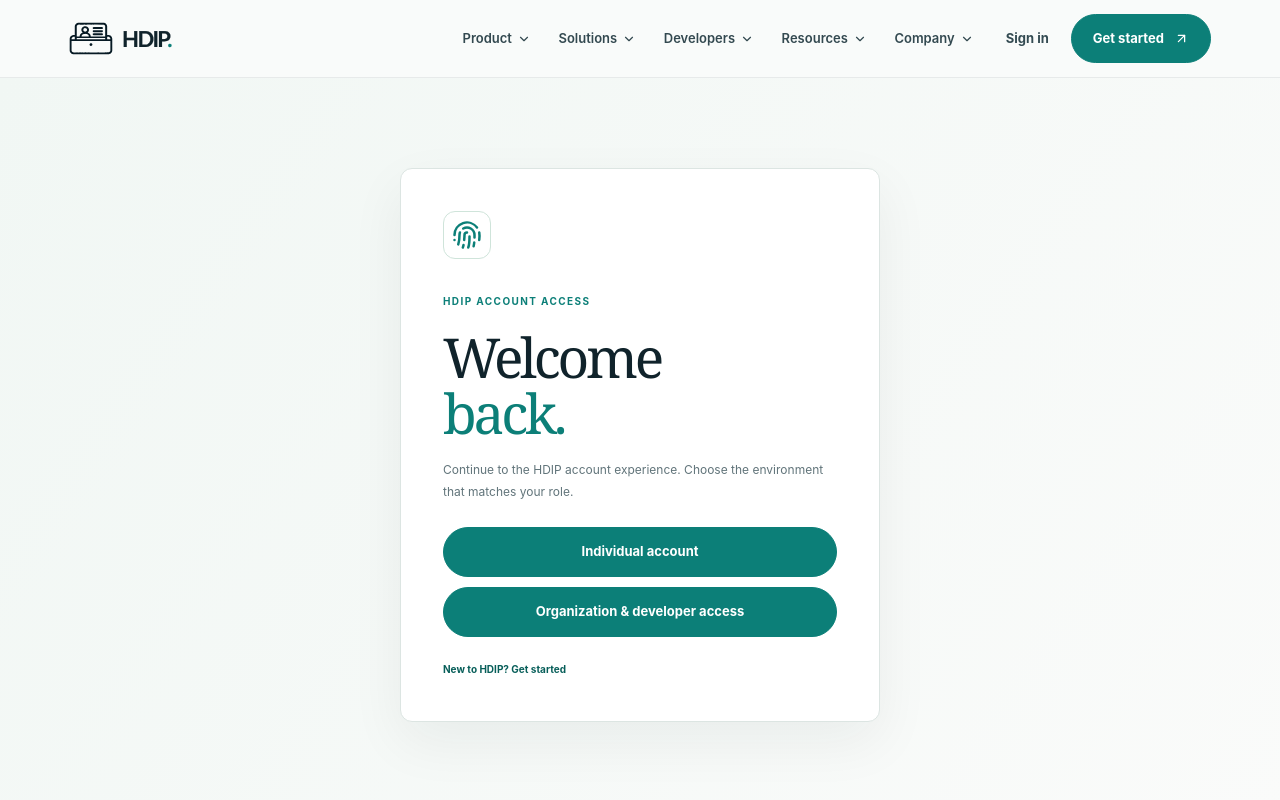
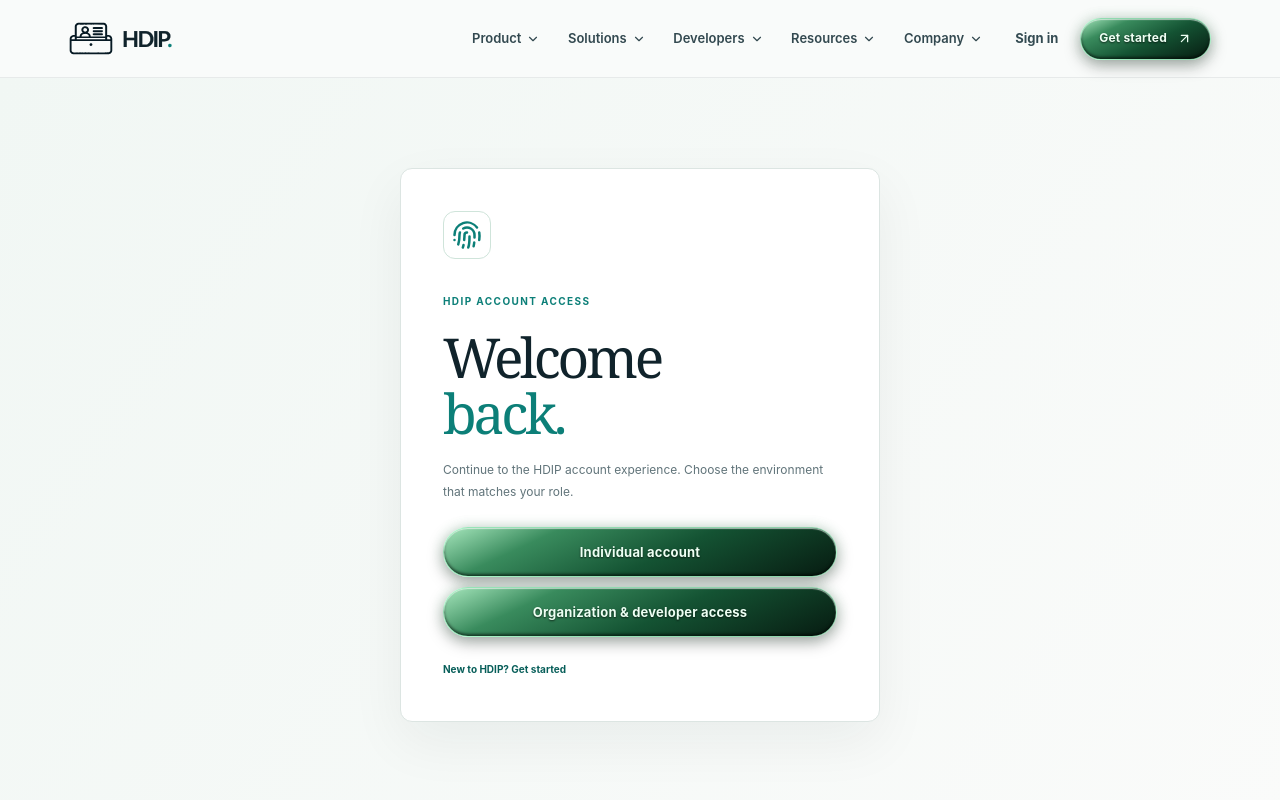
Before and after one commit to Emiloart/hdipassport, a Next.js app: page /sign-in in a window 1280 px wide. Shown: the top 800 px of the page. Built offline with nearby package versions, Linux system fonts and the light colour scheme.

Commit message:
Unify all site CTA buttons with hero button styling

```diff
--- a/src/app/globals.css
+++ b/src/app/globals.css
@@ -503,67 +503,49 @@ html,body{width:100%;max-width:100%;overflow-x:clip}.site-header,.header-inner,.
   }.architecture-slide-copy{margin-top:27px}.architecture-slide h3{font-size:23px}.architecture-slide-detail{font-size:10px}.architecture-slide-description{font-size:10px}.architecture-carousel-bottom{margin-top:14px}.architecture-carousel-progress{width:34%}
 }
 @media(prefers-reduced-motion:reduce){.architecture-carousel-viewport{scroll-behavior:auto}.architecture-slide,.architecture-control,.architecture-carousel-dot,.architecture-carousel-progress span{transition:none}
-}/* Unified site CTAs: mirror the hero CTA's sizing,colour and interaction behaviour.
-   The hero CTA and architecture carousel controls are intentionally excluded. */
-.button:not(.hero-primary-cta):not(.architecture-control),a.text-link,a.footer-vision,a.mega-all,a.next-link{
+}/* Shared CTA system: every .button uses the hero's green pill treatment. */
+.button{
   display:inline-flex;
-  min-height:49px;
+  min-height:48px;
   align-items:center;
   justify-content:center;
   gap:10px;
-  padding:16px 21px;
-  border:1px solid var(--teal);
+  padding:0 23px;
+  border:1px solid rgba(179,255,210,.78);
   border-radius:999px;
-  background:var(--teal);
-  color:#fff;
+  color:#edfff3;
+  background:linear-gradient(155deg,#a7e7bd 0%,#398b5d 24%,#145333 56%,#071b11 100%);
+  box-shadow:inset 0 1px 1px rgba(255,255,255,.62),inset 0 -2px 3px rgba(0,0,0,.58),0 5px 16px rgba(0,0,0,.36),0 0 13px rgba(73,203,125,.16);
   font-size:13px;
-  font-weight:700;
+  font-weight:750;
   line-height:1.2;
+  letter-spacing:.015em;
   text-decoration:none;
-  text-shadow:none;
-  transition:transform .2s,background .2s,box-shadow .2s;
+  text-shadow:0 1px 2px rgba(0,0,0,.65);
+  transition:transform .2s,box-shadow .2s,border-color .2s;
   -webkit-tap-highlight-color:transparent;
-}.button:not(.hero-primary-cta):not(.architecture-control):hover,a.text-link:hover,a.footer-vision:hover,a.mega-all:hover,a.next-link:hover{
-  transform:translateY(-2px);
-  border-color:var(--teal-dark);
-  background:var(--teal-dark);
-  color:#fff;
-  box-shadow:0 8px 22px rgba(12,127,120,.18);
-}.button:not(.hero-primary-cta):not(.architecture-control):active,a.text-link:active,a.footer-vision:active,a.mega-all:active,a.next-link:active{
+}
+.button:hover{
+  transform:translateY(-1px);
+  border-color:rgba(179,255,210,.9);
+  color:#edfff3;
+  background:linear-gradient(155deg,#a7e7bd 0%,#398b5d 24%,#145333 56%,#071b11 100%);
+  box-shadow:inset 0 1px 1px rgba(255,255,255,.62),inset 0 -2px 3px rgba(0,0,0,.58),0 5px 16px rgba(0,0,0,.36),0 0 13px rgba(73,203,125,.16);
+}
+.button:active{
   transform:translateY(0);
-  border-color:var(--teal-dark);
-  background:var(--teal-dark);
-  color:#fff;
-  box-shadow:0 4px 12px rgba(12,127,120,.2);
-}.button:not(.hero-primary-cta):not(.architecture-control):visited,a.text-link:visited,a.footer-vision:visited,a.mega-all:visited,a.next-link:visited{color:#fff}.button:not(.hero-primary-cta):not(.architecture-control):focus-visible,a.text-link:focus-visible,a.footer-vision:focus-visible,a.mega-all:focus-visible,a.next-link:focus-visible{
-  outline:3px solid rgba(12,127,120,.35);
-  outline-offset:3px;
-}a.next-link{min-width:180px}a.next-link svg{display:none}a.mega-all{margin-top:16px}a.text-link svg,a.footer-vision svg,a.mega-all svg{transition:none}a.text-link:hover svg,a.footer-vision:hover svg,a.mega-all:hover svg{transform:none}
-
-@media(max-width:850px){.button:not(.hero-primary-cta):not(.architecture-control),a.text-link,a.footer-vision,a.mega-all,a.next-link{min-height:48px}
+  border-color:rgba(179,255,210,.9);
+  color:#edfff3;
+  background:linear-gradient(155deg,#a7e7bd 0%,#398b5d 24%,#145333 56%,#071b11 100%);
+  box-shadow:inset 0 1px 1px rgba(255,255,255,.55),inset 0 -1px 2px rgba(0,0,0,.62),0 2px 7px rgba(0,0,0,.32),0 0 10px rgba(73,203,125,.12);
 }
-@media(max-width:600px){.button:not(.hero-primary-cta):not(.architecture-control),a.text-link,a.footer-vision,a.mega-all,a.next-link{
-    min-height:44px;
-    padding:0 21px;
-    border:1px solid rgba(179,255,210,.78);
-    border-radius:999px;
-    color:#edfff3;
-    background:linear-gradient(155deg,#a7e7bd 0%,#398b5d 24%,#145333 56%,#071b11 100%);
-    box-shadow:inset 0 1px 1px rgba(255,255,255,.62),inset 0 -2px 3px rgba(0,0,0,.58),0 5px 16px rgba(0,0,0,.36),0 0 13px rgba(73,203,125,.16);
-    text-shadow:0 1px 2px rgba(0,0,0,.65);
-  }.button:not(.hero-primary-cta):not(.architecture-control):hover,a.text-link:hover,a.footer-vision:hover,a.mega-all:hover,a.next-link:hover{
-    border-color:rgba(179,255,210,.78);
-    color:#edfff3;
-    background:linear-gradient(155deg,#a7e7bd 0%,#398b5d 24%,#145333 56%,#071b11 100%);
-    box-shadow:inset 0 1px 1px rgba(255,255,255,.62),inset 0 -2px 3px rgba(0,0,0,.58),0 5px 16px rgba(0,0,0,.36),0 0 13px rgba(73,203,125,.16);
-  }.button:not(.hero-primary-cta):not(.architecture-control):active,a.text-link:active,a.footer-vision:active,a.mega-all:active,a.next-link:active{
-    transform:translateY(0);
-    border-color:rgba(179,255,210,.78);
-    color:#edfff3;
-    background:linear-gradient(155deg,#a7e7bd 0%,#398b5d 24%,#145333 56%,#071b11 100%);
-    box-shadow:inset 0 1px 1px rgba(255,255,255,.62),inset 0 -2px 3px rgba(0,0,0,.58),0 5px 16px rgba(0,0,0,.36),0 0 13px rgba(73,203,125,.16);
-  }.button:not(.hero-primary-cta):not(.architecture-control):visited,a.text-link:visited,a.footer-vision:visited,a.mega-all:visited,a.next-link:visited{color:#edfff3}a.next-link{min-width:0;flex:1 1 145px}
-}/* Compact,integrated closing CTA */
+.button:visited{color:#edfff3}
+.button:focus-visible{outline:3px solid rgba(179,255,210,.65);outline-offset:4px}
+.button.button-small{min-height:42px;padding:0 18px;font-size:12px}
+.button.button-large{min-height:50px;padding:0 25px;font-size:13px}
+.button.button-light,.button.button-outline{border-color:rgba(179,255,210,.78);color:#edfff3;background:linear-gradient(155deg,#a7e7bd 0%,#398b5d 24%,#145333 56%,#071b11 100%);box-shadow:inset 0 1px 1px rgba(255,255,255,.62),inset 0 -2px 3px rgba(0,0,0,.58),0 5px 16px rgba(0,0,0,.36),0 0 13px rgba(73,203,125,.16)}
+.button.button-light:hover,.button.button-outline:hover{border-color:rgba(179,255,210,.9);color:#edfff3;background:linear-gradient(155deg,#a7e7bd 0%,#398b5d 24%,#145333 56%,#071b11 100%)}
+/* Compact,integrated closing CTA */
 .closing-cta{
   padding:52px max(7.2%,calc((100% - 1294px)/2));
   gap:28px;
@@ -608,17 +590,6 @@ html,body{width:100%;max-width:100%;overflow-x:clip}.site-header,.header-inner,.
     min-height:35px;
     padding:0 13px;
     font-size:10px;
-  }.closing-cta .closing-actions .button:not(.hero-primary-cta):not(.architecture-control),.closing-cta .closing-actions a.text-link{
-    border:1px solid var(--teal);
-    color:#fff;
-    background:var(--teal);
-    box-shadow:none;
-    text-shadow:none;
-  }.closing-cta .closing-actions .button:not(.hero-primary-cta):not(.architecture-control):hover,.closing-cta .closing-actions a.text-link:hover,.closing-cta .closing-actions .button:not(.hero-primary-cta):not(.architecture-control):active,.closing-cta .closing-actions a.text-link:active{
-    border-color:var(--teal-dark);
-    color:#fff;
-    background:var(--teal-dark);
-    box-shadow:none;
   }
 }
 
@@ -717,31 +688,6 @@ html,body{width:100%;max-width:100%;overflow-x:clip}.site-header,.header-inner,.
   .hero-details{position:relative;z-index:2;max-width:570px;margin-top:auto}
   .hero-lede{color:#f0f5f2;text-shadow:0 2px 12px rgba(0,0,0,.72)}
   .hero-actions{margin-top:25px}
-  .hero-actions .hero-primary-cta{
-    min-height:50px;
-    padding:0 25px;
-    border:1px solid rgba(179,255,210,.78);
-    border-radius:999px;
-    color:#edfff3;
-    font-size:13px;
-    font-weight:750;
-    letter-spacing:.015em;
-    background:linear-gradient(155deg,#a7e7bd 0%,#398b5d 24%,#145333 56%,#071b11 100%);
-    box-shadow:inset 0 1px 1px rgba(255,255,255,.62),inset 0 -2px 3px rgba(0,0,0,.58),0 5px 16px rgba(0,0,0,.36),0 0 13px rgba(73,203,125,.16);
-    text-shadow:0 1px 2px rgba(0,0,0,.65);
-  }
-  .hero-actions .hero-primary-cta:hover,
-  .hero-actions .hero-primary-cta:active{
-    transform:translateY(-1px);
-    border-color:rgba(179,255,210,.9);
-    color:#edfff3;
-    background:linear-gradient(155deg,#a7e7bd 0%,#398b5d 24%,#145333 56%,#071b11 100%);
-    box-shadow:inset 0 1px 1px rgba(255,255,255,.62),inset 0 -2px 3px rgba(0,0,0,.58),0 5px 16px rgba(0,0,0,.36),0 0 13px rgba(73,203,125,.16);
-  }
-  .hero-actions .hero-primary-cta:focus-visible{
-    outline:3px solid rgba(179,255,210,.65);
-    outline-offset:4px;
-  }
 }
 
 
```
